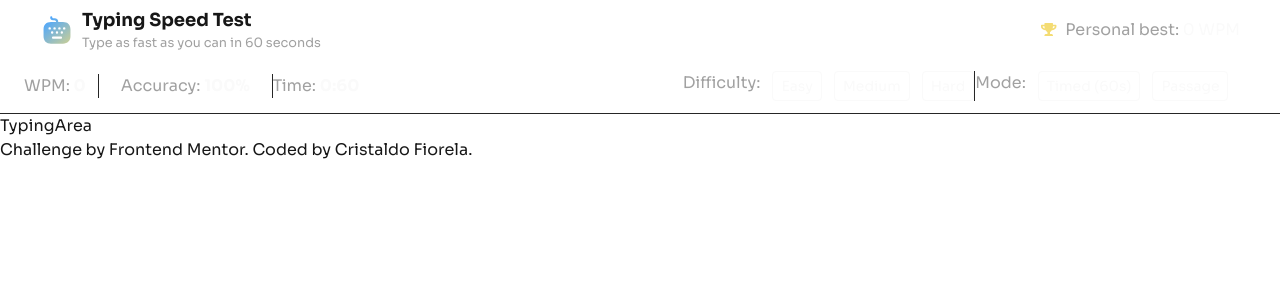
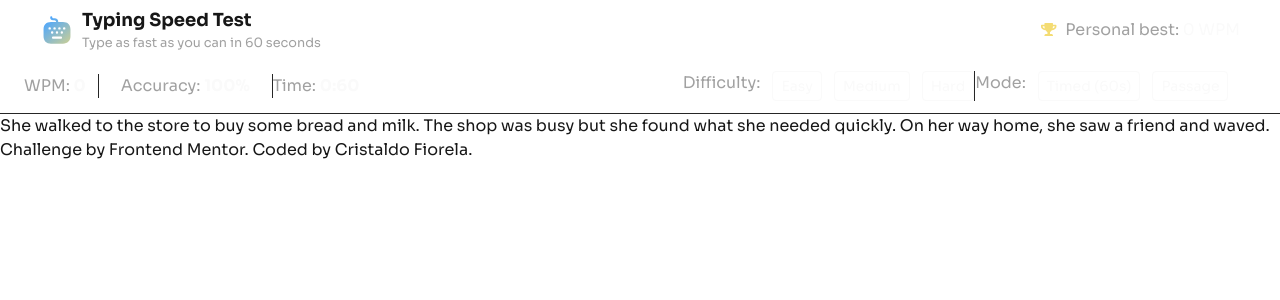
Before and after one commit to Cristaldo-Fiorela/typing-speed, a Next.js app: page / in a window 1280 px wide. Shown: the top 300 px of the page. Built offline with nearby package versions, Linux system fonts and the light colour scheme.

Commit message:
feat: show random sentence

```diff
--- a/components/typing-test/typing-area.tsx
+++ b/components/typing-test/typing-area.tsx
@@ -3,8 +3,12 @@
 import { useOneSentence } from "@/hooks/use-fetch-data";
 
 const TypingArea = () => {
-    useOneSentence("easy");
-    return <div id="typing-area">TypingArea</div>;
+    const { sentence, getRandomSentence } = useOneSentence("easy");
+    return (
+        <div id="typing-area">
+            <p>{sentence?.text}</p>
+        </div>
+    );
 };
 
 export default TypingArea;
--- a/hooks/use-fetch-data.ts
+++ b/hooks/use-fetch-data.ts
@@ -1,26 +1,25 @@
-"use client";
+// "use client";
 
 import { useState } from "react";
 
 import data from "@/data/data.json";
-import { DifficultyLevel } from "@/types/types";
-
-const TYPING_AREA = document.getElementById("typing-area") as HTMLDivElement;
-
+import { DifficultyLevel, Sentence } from "@/types/types";
+import { getRandomItem } from "@/lib/utils";
 
 const useOneSentence = (difficulty: DifficultyLevel) => {
-  const [fetchedData, setFetchedData] = useState([data]);
-  const [paragraph, setParagraph] = useState("");
+  const [sentence, setSentence] = useState<Sentence | null>(() => getRandomItem(data[difficulty]));
 
+  const getRandomSentence = () => {
+    const randomSentence = getRandomItem(data[difficulty]);
+    setSentence(randomSentence);
+  }
 
-  fetchedData.forEach(element => {
-    console.log(element[difficulty]);
-  });
-
-  console.log(TYPING_AREA);
+  return {
+    sentence,
+    getRandomSentence,
+  };
 }
 
-
 export {
-  useOneSentence
+  useOneSentence,
 }
--- a/lib/utils.ts
+++ b/lib/utils.ts
@@ -3,13 +3,12 @@
  * @param array array of items
  * @returns one (1) random item of the array
  */
-function getRandomItem<T>(array: T[]): T | void {
+function getRandomItem<T>(array: T[]): T {
   if (array.length === 0) {
-    return console.error("The array is empty. Cannot select a random item.");
-  } else {
-    const RANDOM_INDEX = Math.floor(Math.random() * (array.length - 1));
-    return array[RANDOM_INDEX];
+    throw new Error("The array is empty. Cannot select a random item.");
   }
+  const RANDOM_INDEX = Math.floor(Math.random() * (array.length - 1));
+  return array[RANDOM_INDEX];
 }
 
 export {
--- a/types/types.ts
+++ b/types/types.ts
@@ -1,5 +1,5 @@
 
-type Sentence = {
+export type Sentence = {
   id: string;
   text: string;
 };
```
